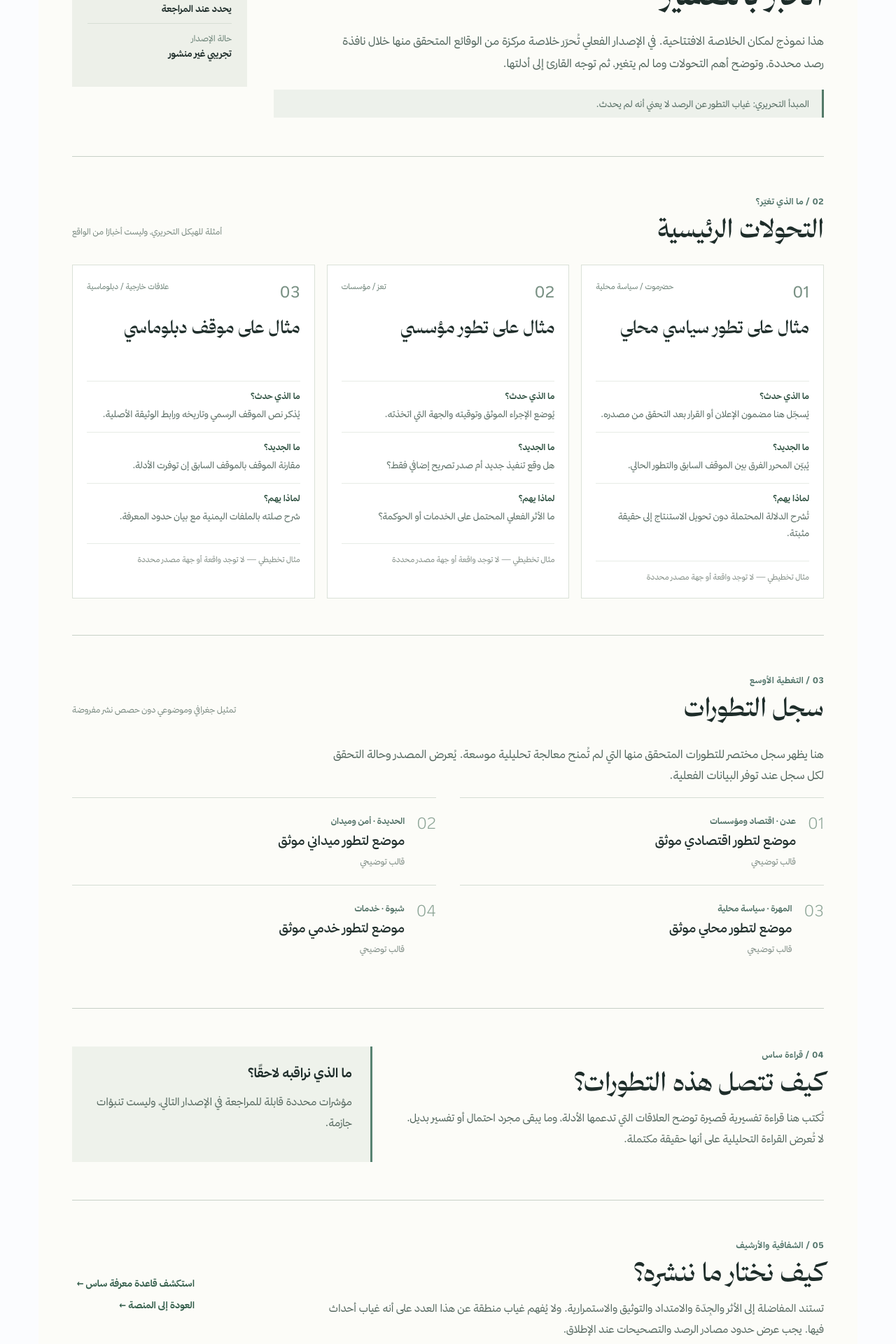
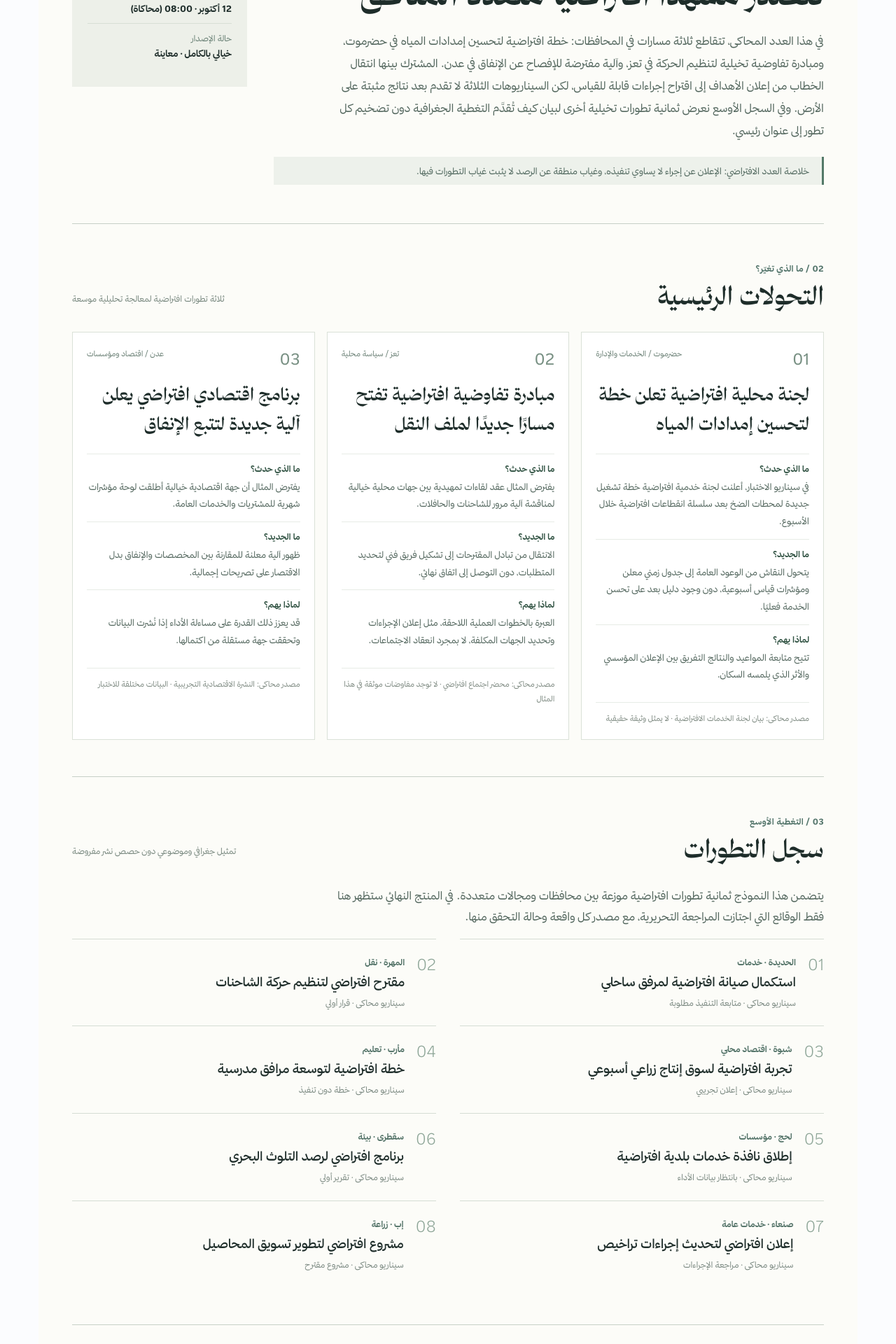
Before and after one commit to dinobahkam-wq/SAS, a Next.js app: page /briefings/preview in a window 1280 px wide. Shown: the part 740-2660 px from the top of the page at 70% size. Built offline with nearby package versions, Linux system fonts and the light colour scheme.

Commit message:
feat(briefing): realistic fully fictional sample daily edition across Yemeni regions

```diff
--- a/app/briefings/preview/page.tsx
+++ b/app/briefings/preview/page.tsx
@@ -2,38 +2,43 @@ import Link from 'next/link';
 import type {Metadata} from 'next';
 export const metadata:Metadata={title:'الإحاطة اليمنية | معاينة ساس',description:'نموذج أولي للإحاطة اليومية: ما الذي تغيّر في اليمن ولماذا يهم؟'};
 type Example={title:string;region:string;category:string;fact:string;change:string;importance:string;sourceNote:string};
+// SIMULATED editorial data: no item below reports an actual event.
 const examples:Example[]=[
- {title:'مثال على تطور سياسي محلي',region:'حضرموت',category:'سياسة محلية',fact:'يُسجّل هنا مضمون الإعلان أو القرار بعد التحقق من مصدره.',change:'يُبيّن المحرر الفرق بين الموقف السابق والتطور الحالي.',importance:'تُشرح الدلالة المحتملة دون تحويل الاستنتاج إلى حقيقة مثبتة.',sourceNote:'مثال تخطيطي — لا توجد واقعة أو جهة مصدر محددة'},
- {title:'مثال على تطور مؤسسي',region:'تعز',category:'مؤسسات',fact:'يُوضع الإجراء الموثق وتوقيته والجهة التي اتخذته.',change:'هل وقع تنفيذ جديد أم صدر تصريح إضافي فقط؟',importance:'ما الأثر الفعلي المحتمل على الخدمات أو الحوكمة؟',sourceNote:'مثال تخطيطي — لا توجد واقعة أو جهة مصدر محددة'},
- {title:'مثال على موقف دبلوماسي',region:'علاقات خارجية',category:'دبلوماسية',fact:'يُذكر نص الموقف الرسمي وتاريخه ورابط الوثيقة الأصلية.',change:'مقارنة الموقف بالموقف السابق إن توفرت الأدلة.',importance:'شرح صلته بالملفات اليمنية مع بيان حدود المعرفة.',sourceNote:'مثال تخطيطي — لا توجد واقعة أو جهة مصدر محددة'}
+ {title:'لجنة محلية افتراضية تعلن خطة لتحسين إمدادات المياه',region:'حضرموت',category:'الخدمات والإدارة',fact:'في سيناريو الاختبار، أعلنت لجنة خدمية افتراضية خطة تشغيل جديدة لمحطات الضخ بعد سلسلة انقطاعات افتراضية خلال الأسبوع.',change:'يتحول النقاش من الوعود العامة إلى جدول زمني معلن ومؤشرات قياس أسبوعية، دون وجود دليل بعد على تحسن الخدمة فعليًا.',importance:'تتيح متابعة المواعيد والنتائج التفريق بين الإعلان المؤسسي والأثر الذي يلمسه السكان.',sourceNote:'مصدر محاكى: بيان لجنة الخدمات الافتراضية · لا يمثل وثيقة حقيقية'},
+ {title:'مبادرة تفاوضية افتراضية تفتح مسارًا جديدًا لملف النقل',region:'تعز',category:'سياسة محلية',fact:'يفترض المثال عقد لقاءات تمهيدية بين جهات محلية خيالية لمناقشة آلية مرور للشاحنات والحافلات.',change:'الانتقال من تبادل المقترحات إلى تشكيل فريق فني لتحديد المتطلبات، دون التوصل إلى اتفاق نهائي.',importance:'العبرة بالخطوات العملية اللاحقة، مثل إعلان الإجراءات وتحديد الجهات المكلفة، لا بمجرد انعقاد الاجتماعات.',sourceNote:'مصدر محاكى: محضر اجتماع افتراضي · لا توجد مفاوضات موثقة في هذا المثال'},
+ {title:'برنامج اقتصادي افتراضي يعلن آلية جديدة لتتبع الإنفاق',region:'عدن',category:'اقتصاد ومؤسسات',fact:'يفترض المثال أن جهة اقتصادية خيالية أطلقت لوحة مؤشرات شهرية للمشتريات والخدمات العامة.',change:'ظهور آلية معلنة للمقارنة بين المخصصات والإنفاق بدل الاقتصار على تصريحات إجمالية.',importance:'قد يعزز ذلك القدرة على مساءلة الأداء إذا نُشرت البيانات وتحققت جهة مستقلة من اكتمالها.',sourceNote:'مصدر محاكى: النشرة الاقتصادية التجريبية · البيانات مختلقة للاختبار'}
 ];
 const ledger=[
- {region:'عدن',kind:'اقتصاد ومؤسسات',title:'موضع لتطور اقتصادي موثق',state:'قالب توضيحي'},
- {region:'الحديدة',kind:'أمن وميدان',title:'موضع لتطور ميداني موثق',state:'قالب توضيحي'},
- {region:'المهرة',kind:'سياسة محلية',title:'موضع لتطور محلي موثق',state:'قالب توضيحي'},
- {region:'شبوة',kind:'خدمات',title:'موضع لتطور خدمي موثق',state:'قالب توضيحي'}
+ {region:'الحديدة',kind:'خدمات',title:'استكمال صيانة افتراضية لمرفق ساحلي',state:'سيناريو محاكى · متابعة التنفيذ مطلوبة'},
+ {region:'المهرة',kind:'نقل',title:'مقترح افتراضي لتنظيم حركة الشاحنات',state:'سيناريو محاكى · قرار أولي'},
+ {region:'شبوة',kind:'اقتصاد محلي',title:'تجربة افتراضية لسوق إنتاج زراعي أسبوعي',state:'سيناريو محاكى · إعلان تجريبي'},
+ {region:'مأرب',kind:'تعليم',title:'خطة افتراضية لتوسعة مرافق مدرسية',state:'سيناريو محاكى · خطة دون تنفيذ'},
+ {region:'لحج',kind:'مؤسسات',title:'إطلاق نافذة خدمات بلدية افتراضية',state:'سيناريو محاكى · بانتظار بيانات الأداء'},
+ {region:'سقطرى',kind:'بيئة',title:'برنامج افتراضي لرصد التلوث البحري',state:'سيناريو محاكى · تقرير أولي'},
+ {region:'صنعاء',kind:'خدمات عامة',title:'إعلان افتراضي لتحديث إجراءات تراخيص',state:'سيناريو محاكى · مراجعة الإجراءات'},
+ {region:'إب',kind:'زراعة',title:'مشروع افتراضي لتطوير تسويق المحاصيل',state:'سيناريو محاكى · مشروع مقترح'}
 ];
 export default function BriefingPreview(){
  return <main className="brief-page">
-  <div className="brief-demo-banner" role="status">معاينة تصميمية فقط · لا تتضمن أخبارًا حقيقية أو إصدارًا منشورًا</div>
+  <div className="brief-demo-banner" role="status">عدد تجريبي بالكامل · كل الوقائع والجهات والمصادر الواردة فيه خيالية وغير صالحة للاقتباس أو النشر</div>
   <header className="brief-masthead">
    <div><span className="brief-overline">منصة ساس · قراءة في التحولات</span><h1>الإحاطة اليمنية</h1><p>ما الذي تغيّر، ولماذا يهم؟</p></div>
-   <div className="brief-issue-info"><strong>العدد التجريبي 000</strong><span>نموذج تنفيذي · دون تاريخ رصد فعلي</span><span>النطاق المستهدف: اليمن وعلاقاته الخارجية</span></div>
+   <div className="brief-issue-info"><strong>العدد التجريبي 001</strong><span>12 أكتوبر 2026 · تاريخ العرض فقط</span><span>نافذة افتراضية: 11–12 أكتوبر · 08:00 صباحًا</span></div>
   </header>
   <nav className="brief-jump" aria-label="أقسام الإحاطة"><a href="#overview">المشهد في دقيقة</a><a href="#changes">التحولات</a><a href="#ledger">سجل التطورات</a><a href="#reading">قراءة المشهد</a><a href="#method">المنهجية</a></nav>
   <section id="overview" className="brief-lead">
-   <div><span className="brief-kicker">01 / المشهد في دقيقة</span><h2>صورة جامعة لليمن في إصدار واحد، دون خلط الخبر بالتفسير</h2><p>هذا نموذج لمكان الخلاصة الافتتاحية. في الإصدار الفعلي تُحرّر خلاصة مركزة من الوقائع المتحقق منها خلال نافذة رصد محددة، وتوضح أهم التحولات وما لم يتغير، ثم توجه القارئ إلى أدلتها.</p><div className="brief-lead-note">المبدأ التحريري: غياب التطور عن الرصد لا يعني أنه لم يحدث.</div></div>
-   <aside><span className="brief-aside-heading">بيانات الإصدار</span><dl><div><dt>نافذة الرصد</dt><dd>تحدد عند التحرير</dd></div><div><dt>آخر تحقق</dt><dd>يحدد عند المراجعة</dd></div><div><dt>حالة الإصدار</dt><dd>تجريبي غير منشور</dd></div></dl></aside>
+   <div><span className="brief-kicker">01 / المشهد في دقيقة</span><h2>الخدمات المحلية والمبادرات المؤسسية تتصدر مشهدًا افتراضيًا متعدد المناطق</h2><p>في هذا العدد المحاكى، تتقاطع ثلاثة مسارات في المحافظات: خطة افتراضية لتحسين إمدادات المياه في حضرموت، ومبادرة تفاوضية تخيلية لتنظيم الحركة في تعز، وآلية مفترضة للإفصاح عن الإنفاق في عدن. المشترك بينها انتقال الخطاب من إعلان الأهداف إلى اقتراح إجراءات قابلة للقياس، لكن السيناريوهات الثلاثة لا تقدم بعد نتائج مثبتة على الأرض. وفي السجل الأوسع نعرض ثمانية تطورات تخيلية أخرى لبيان كيف تُقدَّم التغطية الجغرافية دون تضخيم كل تطور إلى عنوان رئيسي.</p><div className="brief-lead-note">خلاصة العدد الافتراضي: الإعلان عن إجراء لا يساوي تنفيذه، وغياب منطقة عن الرصد لا يثبت غياب التطورات فيها.</div></div>
+   <aside><span className="brief-aside-heading">بيانات الإصدار</span><dl><div><dt>نافذة الرصد</dt><dd>24 ساعة افتراضية</dd></div><div><dt>آخر تحقق</dt><dd>12 أكتوبر · 08:00 (محاكاة)</dd></div><div><dt>حالة الإصدار</dt><dd>خيالي بالكامل · معاينة</dd></div></dl></aside>
   </section>
-  <section id="changes" className="brief-section"><div className="brief-section-head"><div><span className="brief-kicker">02 / ما الذي تغيّر؟</span><h2>التحولات الرئيسية</h2></div><p>أمثلة للهيكل التحريري، وليست أخبارًا من الواقع</p></div>
+  <section id="changes" className="brief-section"><div className="brief-section-head"><div><span className="brief-kicker">02 / ما الذي تغيّر؟</span><h2>التحولات الرئيسية</h2></div><p>ثلاثة تطورات افتراضية لمعالجة تحليلية موسعة</p></div>
    <div className="brief-feature-grid">{examples.map((item,i)=><article className="brief-feature" key={item.title}><div className="brief-feature-meta"><span>{String(i+1).padStart(2,'0')}</span><span>{item.region} / {item.category}</span></div><h3>{item.title}</h3><dl><div><dt>ما الذي حدث؟</dt><dd>{item.fact}</dd></div><div><dt>ما الجديد؟</dt><dd>{item.change}</dd></div><div><dt>لماذا يهم؟</dt><dd>{item.importance}</dd></div></dl><p className="brief-source">{item.sourceNote}</p></article>)}</div>
   </section>
   <section id="ledger" className="brief-section"><div className="brief-section-head"><div><span className="brief-kicker">03 / التغطية الأوسع</span><h2>سجل التطورات</h2></div><p>تمثيل جغرافي وموضوعي دون حصص نشر مفروضة</p></div>
-   <p className="brief-intro">هنا يظهر سجل مختصر للتطورات المتحقق منها التي لم تُمنح معالجة تحليلية موسعة. يُعرض المصدر وحالة التحقق لكل سجل عند توفر البيانات الفعلية.</p>
+   <p className="brief-intro">يتضمن هذا النموذج ثمانية تطورات افتراضية موزعة بين محافظات ومجالات متعددة. في المنتج النهائي ستظهر هنا فقط الوقائع التي اجتازت المراجعة التحريرية، مع مصدر كل واقعة وحالة التحقق منها.</p>
    <div className="brief-ledger">{ledger.map((item,i)=><article key={item.region}><span className="brief-ledger-no">{String(i+1).padStart(2,'0')}</span><div><span className="brief-ledger-region">{item.region} · {item.kind}</span><h3>{item.title}</h3><p>{item.state}</p></div></article>)}</div>
   </section>
-  <section id="reading" className="brief-reading"><div><span className="brief-kicker">04 / قراءة ساس</span><h2>كيف تتصل هذه التطورات؟</h2><p>تُكتب هنا قراءة تفسيرية قصيرة توضح العلاقات التي تدعمها الأدلة، وما يبقى مجرد احتمال أو تفسير بديل. لا تُعرض القراءة التحليلية على أنها حقيقة مكتملة.</p></div><aside><h3>ما الذي نراقبه لاحقًا؟</h3><p>مؤشرات محددة قابلة للمراجعة في الإصدار التالي، وليست تنبؤات جازمة.</p></aside></section>
-  <section id="method" className="brief-method"><div><span className="brief-kicker">05 / الشفافية والأرشيف</span><h2>كيف نختار ما ننشره؟</h2><p>تستند المفاضلة إلى الأثر والجِدّة والامتداد والتوثيق والاستمرارية. ولا يُفهم غياب منطقة عن هذا العدد على أنه غياب أحداث فيها. يجب عرض حدود مصادر الرصد والتصحيحات عند الإطلاق.</p></div><div className="brief-method-links"><Link href="/explore">استكشف قاعدة معرفة ساس ←</Link><Link href="/">العودة إلى المنصة ←</Link></div></section>
-  <footer className="brief-footer"><strong>ساس | الإعلام والدراسات</strong><span>الإحاطة اليومية: منتج قيد التطوير، لا يمثل إصدارًا خبريًا منشورًا</span></footer>
+  <section id="reading" className="brief-reading"><div><span className="brief-kicker">04 / قراءة ساس</span><h2>كيف تتصل هذه التطورات؟</h2><p>في السيناريو التخييلي لهذه الإحاطة، يبدو أن الجهات الافتراضية الثلاث تتجه إلى إعلان إجراءات أكثر قابلية للمتابعة. لا يعني هذا وجود تحول حقيقي أو اتجاه سياسي قائم في اليمن؛ إنه مثال على طريقة المقارنة بين التصريح والخطوة التنفيذية. لو كانت الوقائع حقيقية، لاحتجنا إلى بيانات قياس لاحقة ومصادر مستقلة قبل وصفها بتحول مؤسسي.</p></div><aside><h3>ما الذي نراقبه لاحقًا؟</h3><p>في النسخة الافتراضية التالية سنسأل: هل بدأ تشغيل محطات الضخ؟ هل نُشرت إجراءات المرور؟ هل ظهرت أول بيانات للإنفاق؟ هذه مؤشرات اختبارية، وليست توقعات لأحداث حقيقية.</p></aside></section>
+  <section id="method" className="brief-method"><div><span className="brief-kicker">05 / الشفافية والأرشيف</span><h2>كيف نختار ما ننشره؟</h2><p>اختيرت هذه الوقائع الخيالية لإظهار تنوع المناطق والموضوعات واختلاف الأهمية التحريرية. أما عند إطلاق الإحاطة الفعلية، فسيُحكم اختيار المواد بمعايير الأثر والجِدّة والامتداد والتوثيق والاستمرارية، مع إعلان حدود الرصد وروابط المصادر وسياسة التصحيح. جميع «المصادر» المذكورة في هذه المعاينة محاكاة لا تقابل وثائق حقيقية.</p></div><div className="brief-method-links"><Link href="/explore">استكشف قاعدة معرفة ساس ←</Link><Link href="/">العودة إلى المنصة ←</Link></div></section>
+  <footer className="brief-footer"><strong>ساس | الإعلام والدراسات</strong><span>إصدار وهمي لغرض اختبار التصميم فقط · لا يُستخدم بوصفه مصدرًا إخباريًا</span></footer>
  </main>
 }
```
